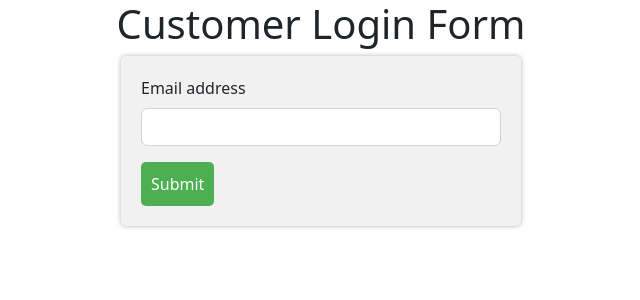
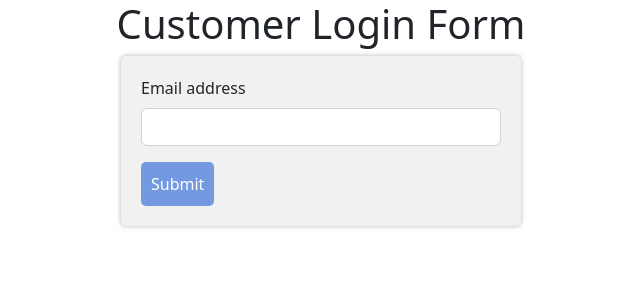
Before and after one commit to PaulChinta/Tickets, a Flask app: template templates/login.html in a window 1280 px wide. Shown: the top 300 px of the page, without its empty margins (319-959 px from the left). Run offline with Flask 3, Linux system fonts and the light colour scheme; the template is opened without the code that fills it, so the values that code supplies are empty.

Commit message:
changed css color

```diff
--- a/static/styles.css
+++ b/static/styles.css
@@ -23,7 +23,7 @@ form {
   }
 
   button[type="submit"] {
-    background-color: #4CAF50;
+    background-color: #7399e1;
     color: white;
     padding: 10px;
     border: none;
@@ -32,5 +32,5 @@ form {
   }
 
   button[type="submit"]:hover {
-    background-color: #3e8e41;
+    background-color: #74b1da;
   }
--- a/templates/login.html
+++ b/templates/login.html
@@ -4,7 +4,7 @@
 	<title>Login Page</title>
     <link href="https://cdn.jsdelivr.net/npm/bootstrap@5.2.3/dist/css/bootstrap.min.css" rel="stylesheet" integrity="sha384-rbsA2VBKQhggwzxH7pPCaAqO46MgnOM80zW1RWuH61DGLwZJEdK2Kadq2F9CUG65" crossorigin="anonymous">
 </head>
-<link rel="stylesheet" type="text/css" href="styles.css">
+<link rel="stylesheet" type="text/css" href="static/styles.css">
 <body>
     <center> <h1> Customer Login Form </h1> </center>
     <form>
```
